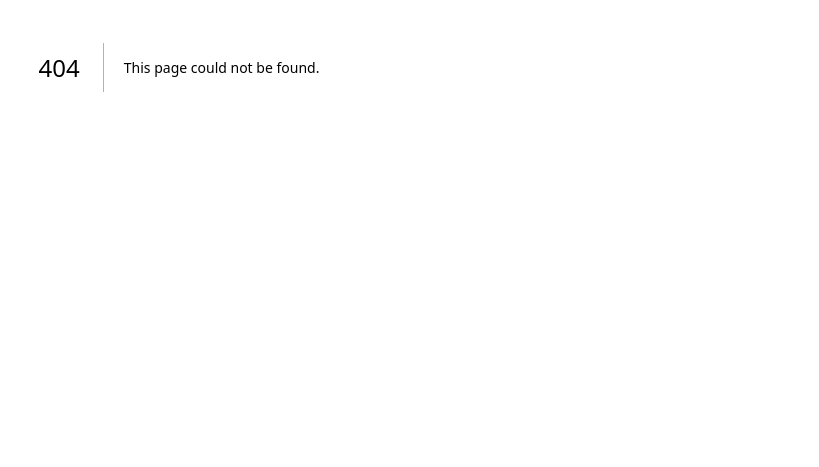
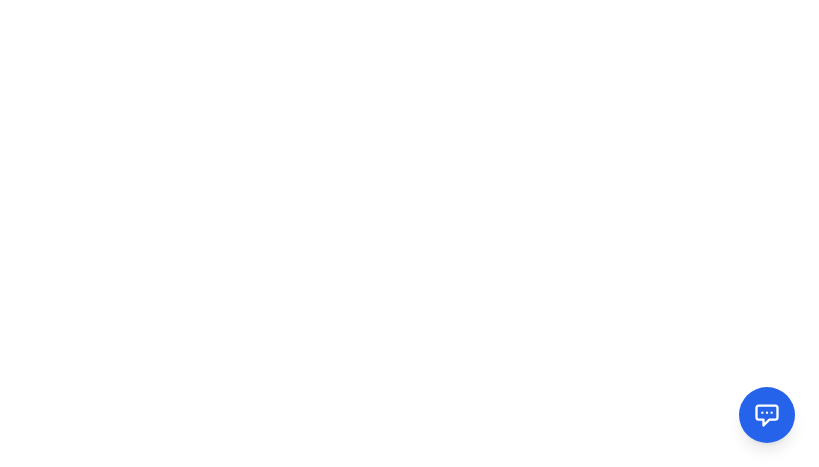
Before and after one commit to ZiaddAmgad/Gift, a Next.js app in the folder frontend/: page /embed in a window 1280 px wide. Before the commit this address had no page. Shown: the part 333-800 px from the top of the page, without its empty margins (461-1280 px from the left). Built offline with nearby package versions, Linux system fonts and the light colour scheme.

Commit message:
Embedding the chat widget

```diff
--- /dev/null
+++ b/frontend/src/pages/embed.js
@@ -0,0 +1,10 @@
+import ChatWidget from '../components/ChatWidget';
+
+export default function EmbedPage() {
+  return (
+    // Only the widget should render. No background colors here.
+    <div className="w-full h-full bg-transparent flex items-end justify-end">
+      <ChatWidget />
+    </div>
+  );
+}
--- a/frontend/src/styles/globals.css
+++ b/frontend/src/styles/globals.css
@@ -1,3 +1,24 @@
 @tailwind base;
 @tailwind components;
 @tailwind utilities;
+
+/*
+   CRITICAL: Make the root elements transparent.
+   This ensures only the Button/ChatWindow are visible,
+   not the empty space around them.
+*/
+html, body {
+  background-color: transparent !important;
+  margin: 0;
+  padding: 0;
+  overflow: hidden; /* Hides those ugly scrollbars */
+  height: 100%;
+  width: 100%;
+}
+
+/* Ensure the Next.js root div takes up space but stays transparent */
+#__next {
+  height: 100%;
+  width: 100%;
+  background-color: transparent !important;
+}
```
